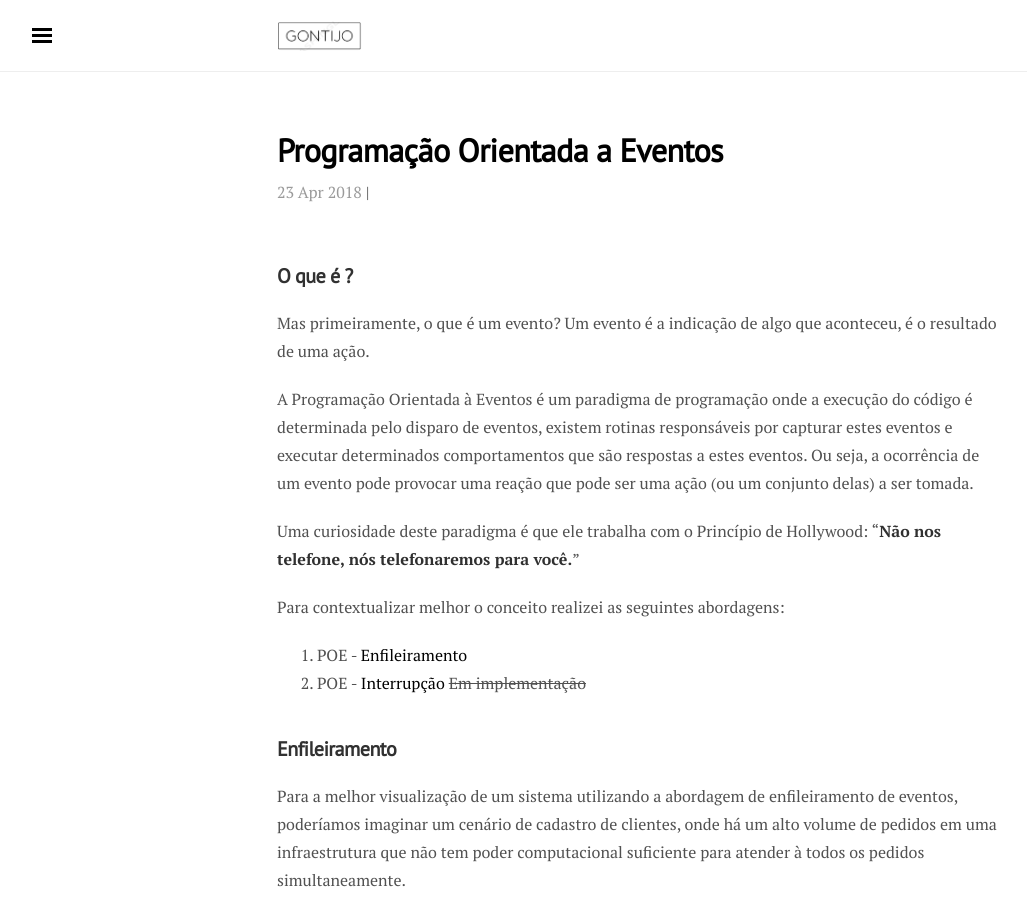
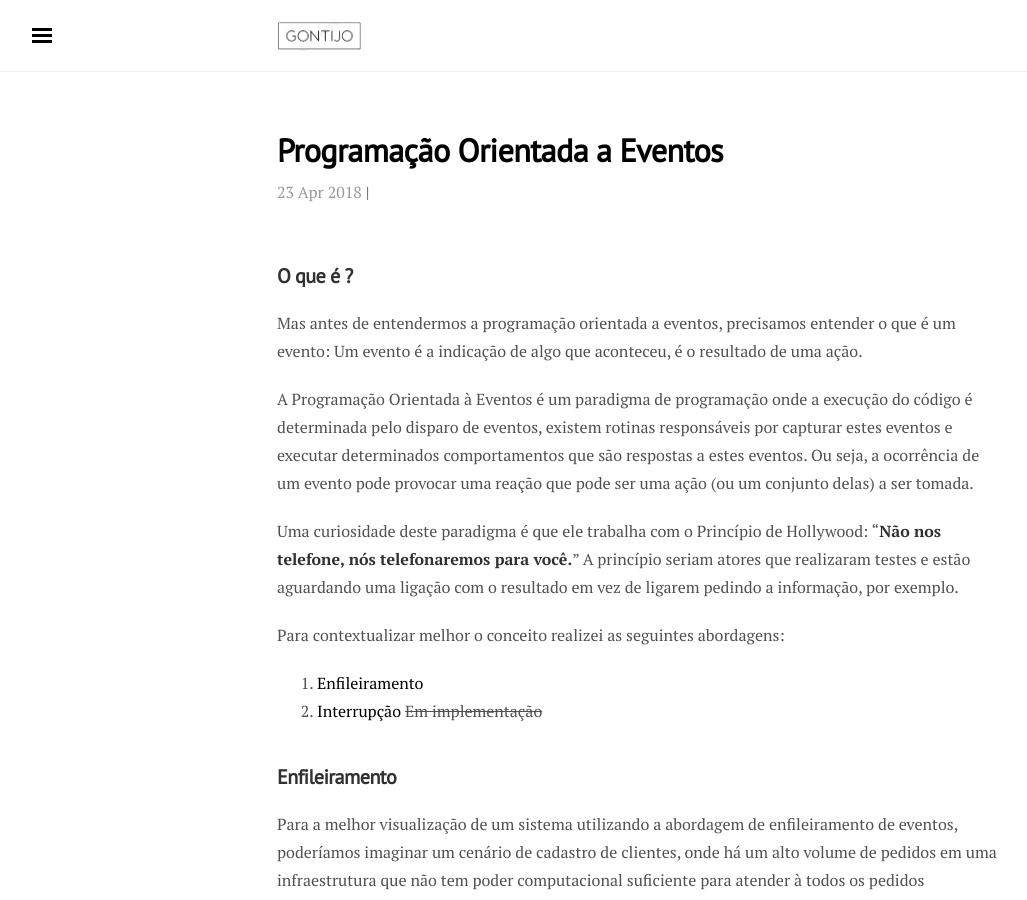
Before and after one commit to Lucasgontijo0/Lucasgontijo0.github.io, a Jekyll site: the page built from _posts/uncategorized/2018-04-23-paradigmas-programacao-orientada-a-eventos.md, in a window 1280 px wide and 900 px high. Shown: the whole window, without its empty margins (3-1030 px from the left). Built offline with Jekyll 4.4.1, drawn with Linux system fonts in a browser that asks for light colours; nearby versions of some CDN libraries; comment, search, counter and statistics services are not loaded.

Commit message:
Added example for hollywood principle.

```diff
--- a/_posts/uncategorized/2018-04-23-paradigmas-programacao-orientada-a-eventos.md
+++ b/_posts/uncategorized/2018-04-23-paradigmas-programacao-orientada-a-eventos.md
@@ -7,17 +7,18 @@ tag: []
 
 ## O que é ?
 
-Mas primeiramente, o que é um evento?
+Mas antes de entendermos a programação orientada a eventos, precisamos entender o que é um evento:
 Um evento é a indicação de algo que aconteceu, é o resultado de uma ação.
 
 A Programação Orientada à Eventos é um paradigma de programação onde a execução do código é determinada pelo disparo de eventos, existem rotinas responsáveis por capturar estes eventos e executar determinados comportamentos que são respostas a estes eventos. Ou seja, a ocorrência de um evento pode provocar uma reação que pode ser uma ação (ou um conjunto delas) a ser tomada.
 
 Uma curiosidade deste paradigma é que ele trabalha com o Princípio de Hollywood: "**Não nos telefone, nós telefonaremos para você.**"
+A princípio seriam atores que realizaram testes e estão aguardando uma ligação com o resultado em vez de ligarem pedindo a informação, por exemplo.
 
 Para contextualizar melhor o conceito realizei as seguintes abordagens:
 
- 1.  POE - [Enfileiramento](https://github.com/constantlearning/poc-event-driven-programming/tree/master/src/queuing)
- 2.  POE - [Interrupção](https://github.com/constantlearning/poc-event-driven-programming/tree/master/src/interruption) ~~Em implementação~~
+ 1.  [Enfileiramento](https://github.com/constantlearning/poc-event-driven-programming/tree/master/src/queuing)
+ 2.  [Interrupção](https://github.com/constantlearning/poc-event-driven-programming/tree/master/src/interruption) ~~Em implementação~~
 
 ## Enfileiramento
 
```
